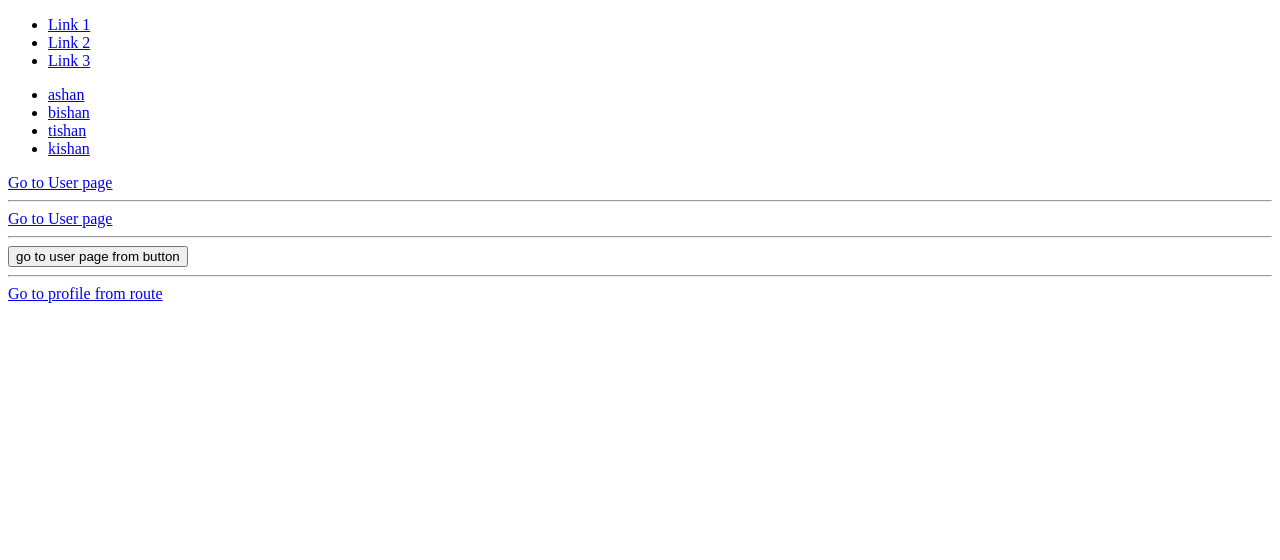
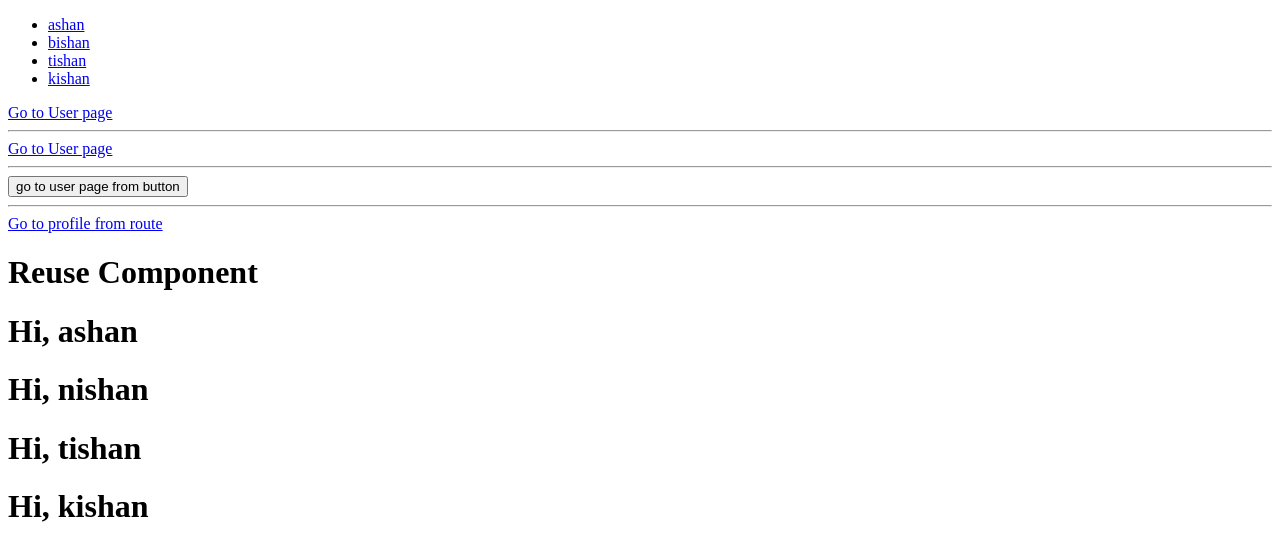
Before and after one commit to ashanwithana/angular-19-tutorial, an Angular app: page / in a window 1280 px wide. Shown: the top 560 px of the page. Built offline with nearby package versions, Linux system fonts and the light colour scheme.

Commit message:
Add UserComponent and update routing to display user profiles

```diff
--- a/src/app/app.component.html
+++ b/src/app/app.component.html
@@ -10,5 +10,6 @@
 <!-- <app-to-do-list></app-to-do-list> -->
 <!-- <app-dynamic-style></app-dynamic-style> -->
 <!-- <app-directives></app-directives> -->
-<!-- <app-routing></app-routing> -->
-<app-header></app-header>
+<app-routing></app-routing>
+<!-- <app-header></app-header> -->
+<router-outlet></router-outlet>
--- a/src/app/components/routing/routing.component.html
+++ b/src/app/components/routing/routing.component.html
@@ -19,3 +19,12 @@
 <hr>
 
 <a routerLink="user">Go to profile from route</a>
+
+
+<h1>Reuse Component</h1>
+  @for (user of users; track user) {
+    <div>
+      <app-user [user]="user"></app-user>
+       <!-- {{user}} -->
+    </div>
+  }
--- a/src/app/components/routing/routing.component.ts
+++ b/src/app/components/routing/routing.component.ts
@@ -1,9 +1,10 @@
-import { Component } from '@angular/core';
+import { Component, Input } from '@angular/core';
 import { Router, RouterLink, RouterOutlet } from '@angular/router';
+import { UserComponent } from "../user/user.component";
 
 @Component({
   selector: 'app-routing',
-  imports: [RouterLink],
+  imports: [RouterLink, UserComponent],
   templateUrl: './routing.component.html',
   styleUrl: './routing.component.css',
 })
@@ -20,4 +21,7 @@ export class RoutingComponent {
   goUser() {
     this.router.navigate(['user'], { queryParams: { name: 'ashan' } });
   }
+
+  users = ['ashan','nishan','tishan','kishan'];
+
 }
--- /dev/null
+++ b/src/app/components/user/user.component.html
@@ -0,0 +1 @@
+<h1>Hi, {{user}}</h1>
```
Also changed, not shown: src/app/app.routes.ts (+7 -7 lines), src/app/components/user/user.component.ts (added, +12 -0 lines), src/app/components/user/user.component.css (added), 1 other file (tests, documents, lock files or other folders).
